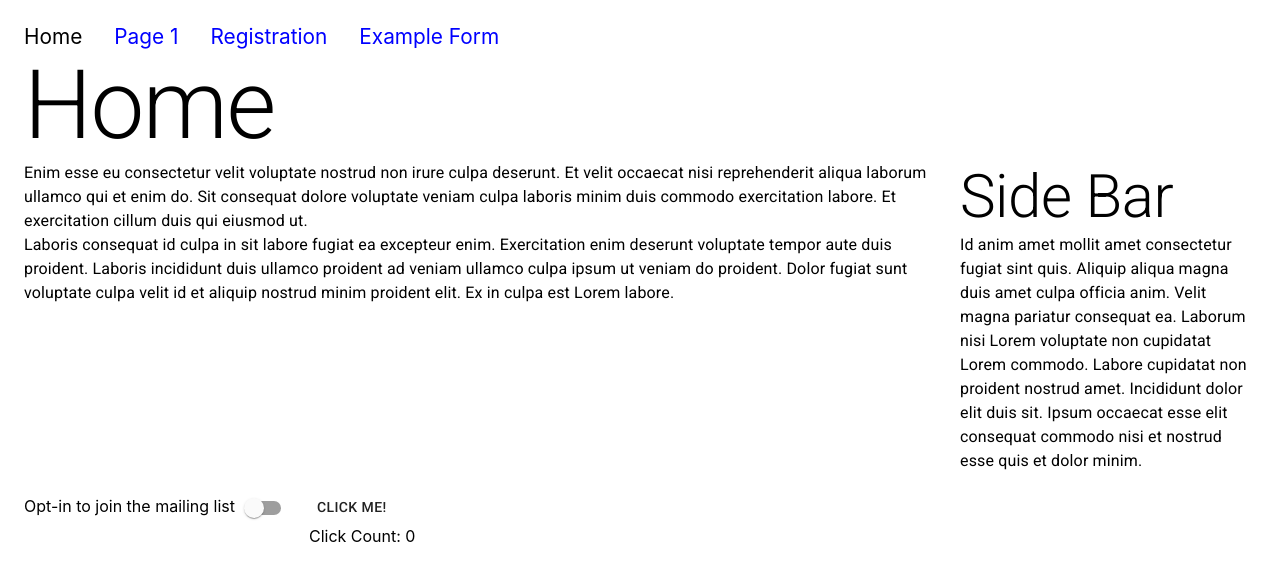
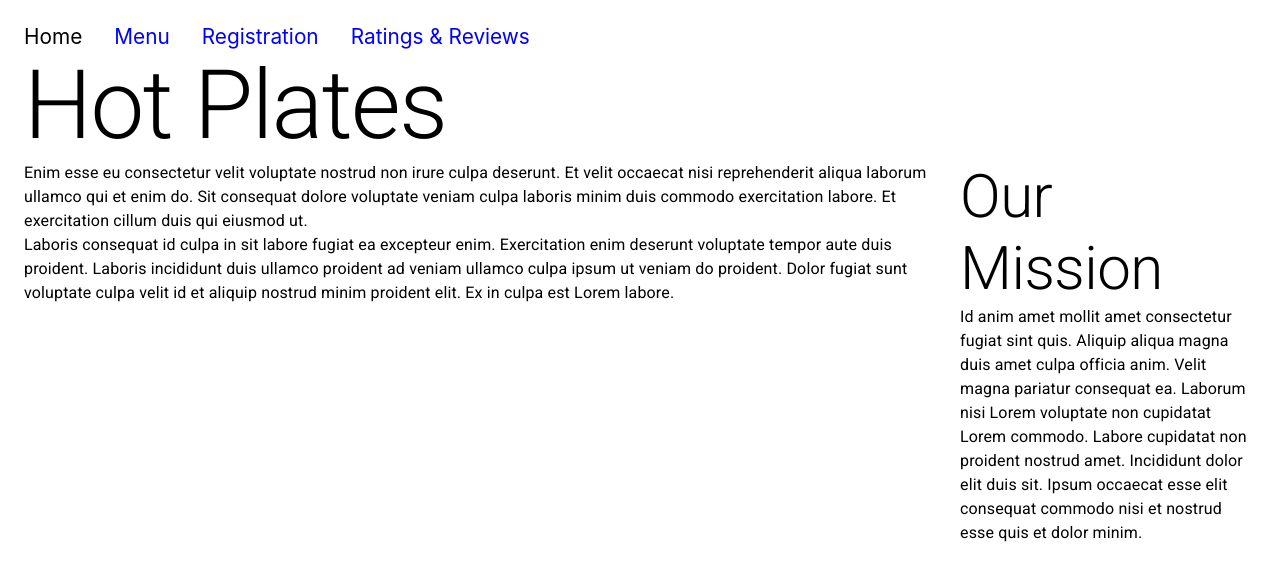
Before and after one commit to troymstep/problem-3, a React (Create React App) app: page / in a window 1280 px wide. Shown: the top 580 px of the page. Built offline with nearby package versions, Linux system fonts and the light colour scheme.

Commit message:
ui changes

```diff
--- a/src/common/MainMenu.js
+++ b/src/common/MainMenu.js
@@ -24,13 +24,13 @@ export const MainMenu = () => {
         <Link to="/">Home</Link>
       </Grid>
       <Grid item>
-        <Link to="/page1">Page 1</Link>
+        <Link to="/page1">Menu</Link>
       </Grid>
       <Grid item>
         <Link to="/simple-form">Registration</Link>
       </Grid>
       <Grid item>
-        <Link to="/example-form">Example Form</Link>
+        <Link to="/example-form">Ratings & Reviews</Link>
       </Grid>
     </MenuWrapper>
   );
--- a/src/pages/ExampleFormPage.js
+++ b/src/pages/ExampleFormPage.js
@@ -9,7 +9,7 @@ export const ExampleFormPage = () => {
         <MainMenu />
       </Grid>
       <Grid item xs={12}>
-        <Typography variant="h1">An Example Form</Typography>
+        <Typography variant="h1">Ratings & Reviews</Typography>
       </Grid>
       <Grid item xs={12}>
         <ExampleForm />
--- a/src/pages/Home.js
+++ b/src/pages/Home.js
@@ -11,7 +11,7 @@ export const Home = () => {
         <MainMenu />
       </Grid>
       <Grid item xs={12}>
-        <Typography variant="h1">Home</Typography>
+        <Typography variant="h1">Hot Plates</Typography>
       </Grid>
       <Grid item xs={12}>
         <Grid container spacing={2}>
@@ -33,7 +33,7 @@ export const Home = () => {
             </Typography>
           </Grid>
           <Grid item xs={3}>
-            <Typography variant="h2">Side Bar</Typography>
+            <Typography variant="h2">Our Mission</Typography>
             <Typography>
               Id anim amet mollit amet consectetur fugiat sint quis. Aliquip
               aliqua magna duis amet culpa officia anim. Velit magna pariatur
@@ -43,12 +43,6 @@ export const Home = () => {
               nisi et nostrud esse quis et dolor minim.
             </Typography>
           </Grid>
-          <Grid item>
-            <StatefulSwitch />
-          </Grid>
-          <Grid item>
-            <StateExample />
-          </Grid>
         </Grid>
       </Grid>
     </Container>
--- a/src/pages/Page1.js
+++ b/src/pages/Page1.js
@@ -9,7 +9,7 @@ export const Page1 = () => {
         <MainMenu />
       </Grid>
       <Grid item xs={12}>
-        <Typography variant="h1">Page 1</Typography>
+        <Typography variant="h1">Menu</Typography>
       </Grid>
       <Grid item xs={12}>
         <Typography variant="body1">
```
